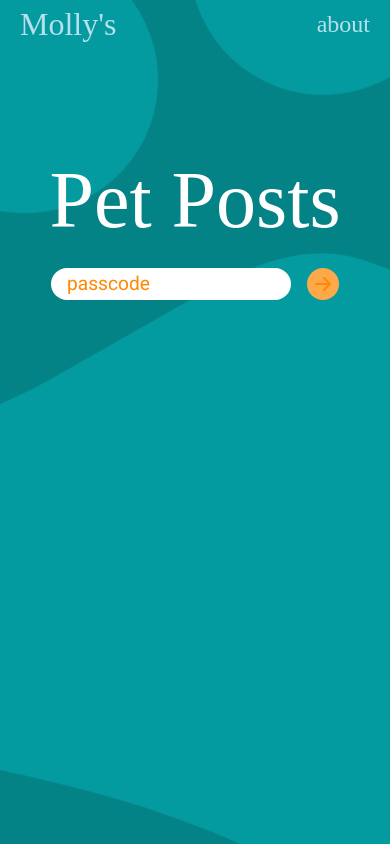
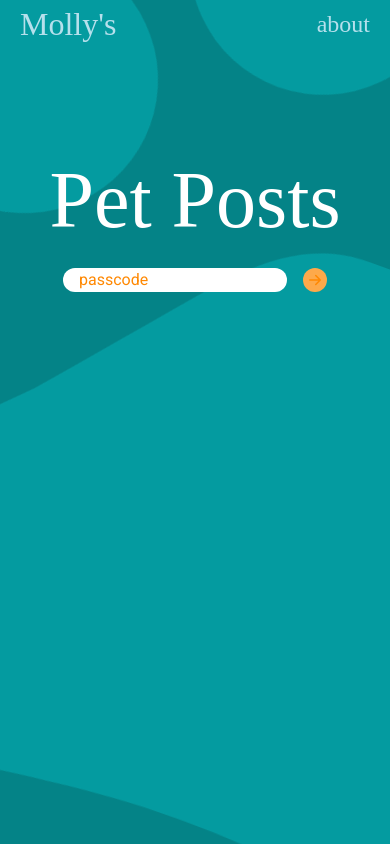
Before and after one commit to armstmol01/pp-project, a React (Create React App) app in the folder client/: page / in a window 390 px wide. Built offline with nearby package versions, Linux system fonts and the light colour scheme; a web font is replaced by a local one.

Commit message:
mobile login style

```diff
--- a/client/src/components/header/Header.css
+++ b/client/src/components/header/Header.css
@@ -32,13 +32,6 @@
   font-size: 1.2rem;
   font-family: 'Roboto', sans-serif;
   color: var(--color-primary-variant);
-}
-
-::placeholder {
-  font-family: 'Roboto', sans-serif;
-  color: var(--color-primary-variant);
-  font-size: 1rem;
-  opacity: 1; /* Firefox placeholder */
 }
 
 input::-ms-clear, input::-ms-reveal {
@@ -98,7 +91,24 @@ input::-ms-clear, input::-ms-reveal {
   }
 
   .login__container input {
-    width: 15rem;
+    height: 1.5rem;
+    width: 14rem;
+    font-size: 1rem;
+  }
+
+  .login__container input::placeholder {
+    font-size: 1rem;
+    font-family: 'Roboto', sans-serif;
+    color: var(--color-primary-variant);
+  }
+
+  .login__container button {
+    height: 1.5rem;
+    width: 1.5rem;
+  }
+
+  .btn__arrow {
+    font-size: 1.5rem;
   }
 
   .error__msg {
```
